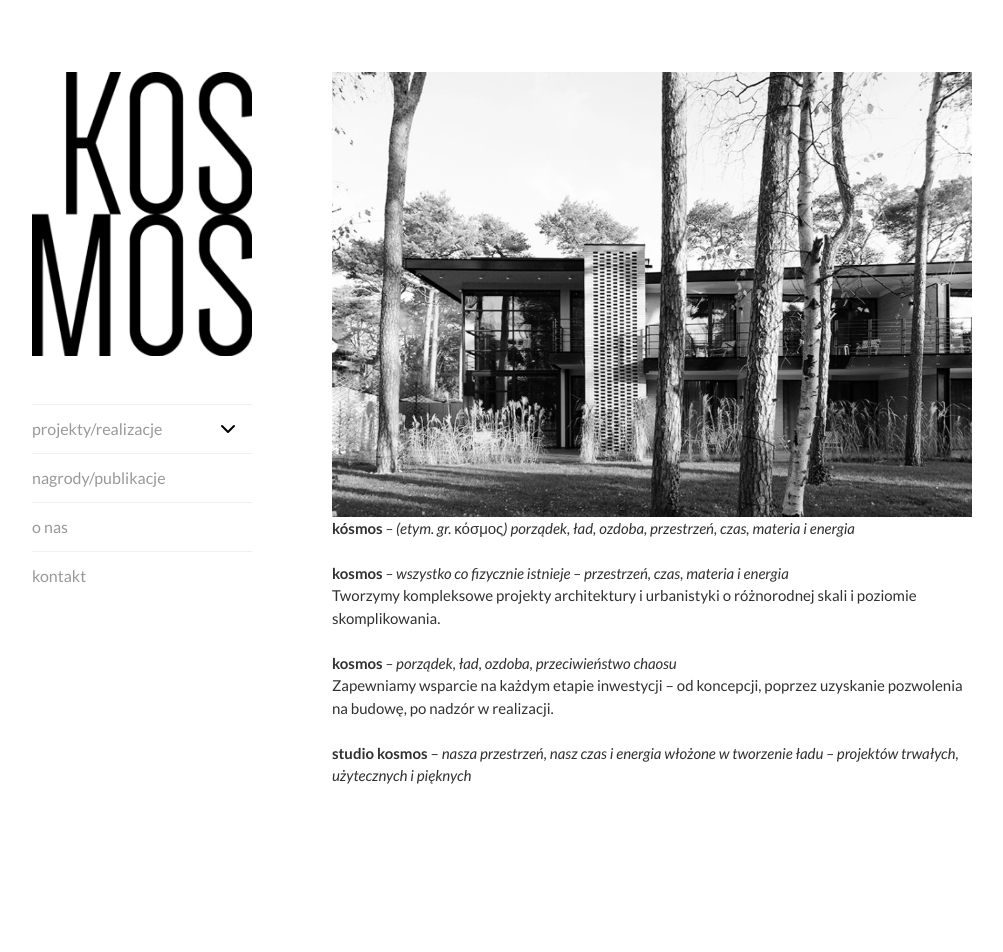
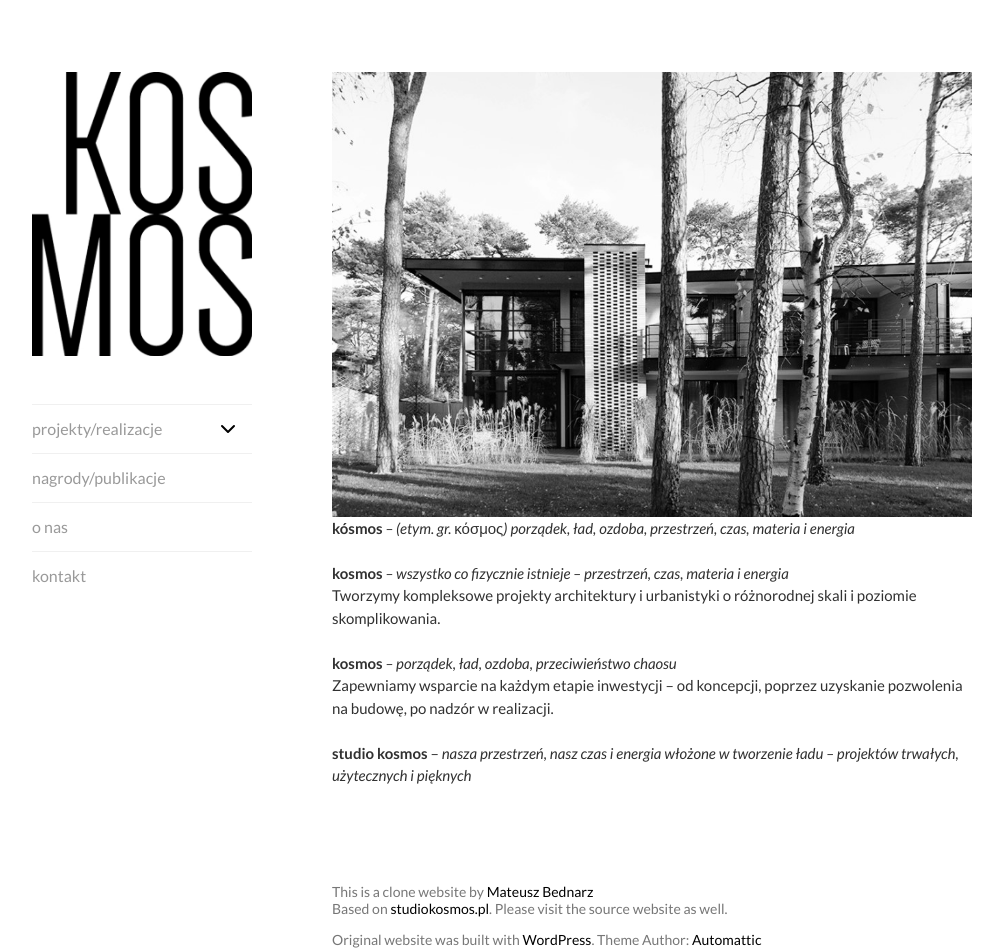
Before and after one commit to bedicooper/studioKosmos-clone, a React (Create React App) app: page /#/home in a window 1280 px wide. Shown: the top 952 px of the page, without its empty margins (28-1031 px from the left). Before the commit the page ends 883 px from the top, so only its background shows below. Built offline with nearby package versions, Linux system fonts and the light colour scheme.

Commit message:
added Footer and AuthorPage placeholder

```diff
--- a/src/App.js
+++ b/src/App.js
@@ -1,8 +1,10 @@
 import { HashRouter, Switch, Route, Redirect } from 'react-router-dom';
 import Header from './Header';
+import Footer from './Footer';
 import { MainContainer } from './Main/MainContainer';
-import { toHome } from './routes';
+import { toHome, toAuthor } from './routes';
 import HomePage from './features/HomePage';
+import AuthorPage from './features/AuthorPage';
 
 function App() {
   return (
@@ -13,10 +15,14 @@ function App() {
           <Route path={toHome()}>
             <HomePage />
           </Route>
+          <Route path={toAuthor()}>
+            <AuthorPage />
+          </Route>
           <Route path="/">
             <Redirect to={toHome()} />
           </Route>
         </Switch>
+        <Footer />
       </MainContainer>
     </HashRouter>
   );
--- /dev/null
+++ b/src/Footer/index.js
@@ -0,0 +1,21 @@
+import { toAuthor } from "../routes";
+import { Container, Link, StyledNavLink } from "./styled";
+
+export default () => (
+    <Container>
+        <p>
+                {`This is a clone website by `}
+                <StyledNavLink to={toAuthor()}>Mateusz Bednarz</StyledNavLink>
+            <br />
+                {`Based on `}
+                <Link href="https://studiokosmos.pl/" target="blank" rel="noopener noreferrer">studiokosmos.pl</Link>
+                {`. Please visit the source website as well.`}
+        </p>
+        <p>
+            {`Original website was built with `}
+            <Link href="https://wordpress.com/" target="blank" rel="noopener noreferrer">WordPress</Link>
+            {`. Theme Author: `}
+            <Link href="https://wordpress.com/themes/" target="blank" rel="noopener noreferrer">Automattic</Link>
+        </p>
+    </Container>
+);
--- /dev/null
+++ b/src/Footer/styled.js
@@ -0,0 +1,29 @@
+import styled, { css } from "styled-components";
+import {NavLink} from 'react-router-dom';
+
+export const Container = styled.footer`
+    display: block;
+    margin: 21px 0;
+    color: rgb(119, 119, 119);
+    font-size: 14px;
+    line-height: 17px;
+`
+
+const StyledLink = () => {
+    return css`
+        color: #000;
+        text-decoration: none;
+
+        &:hover{
+            border-bottom: 1px solid #000;
+        }
+    `;
+};
+
+export const Link = styled.a`
+    ${() => StyledLink()};
+`
+
+export const StyledNavLink = styled(NavLink)`
+    ${() => StyledLink()};
+`
--- /dev/null
+++ b/src/features/AuthorPage/index.js
@@ -0,0 +1,11 @@
+import { Container, Link, StyledParagraph } from "../styled";
+
+export default () => (
+    <Container>
+        <StyledParagraph>
+            {`Hi! My name is `}
+            <Link href="https://github.com/bedicooper">Mateusz Bednarz</Link>
+            {`. This is Authors Page placeholder.`}
+        </StyledParagraph>
+    </Container>
+);
--- a/src/routes.js
+++ b/src/routes.js
@@ -1 +1,2 @@
 export const toHome = () => "/home";
+export const toAuthor = () => "/autor";
```
